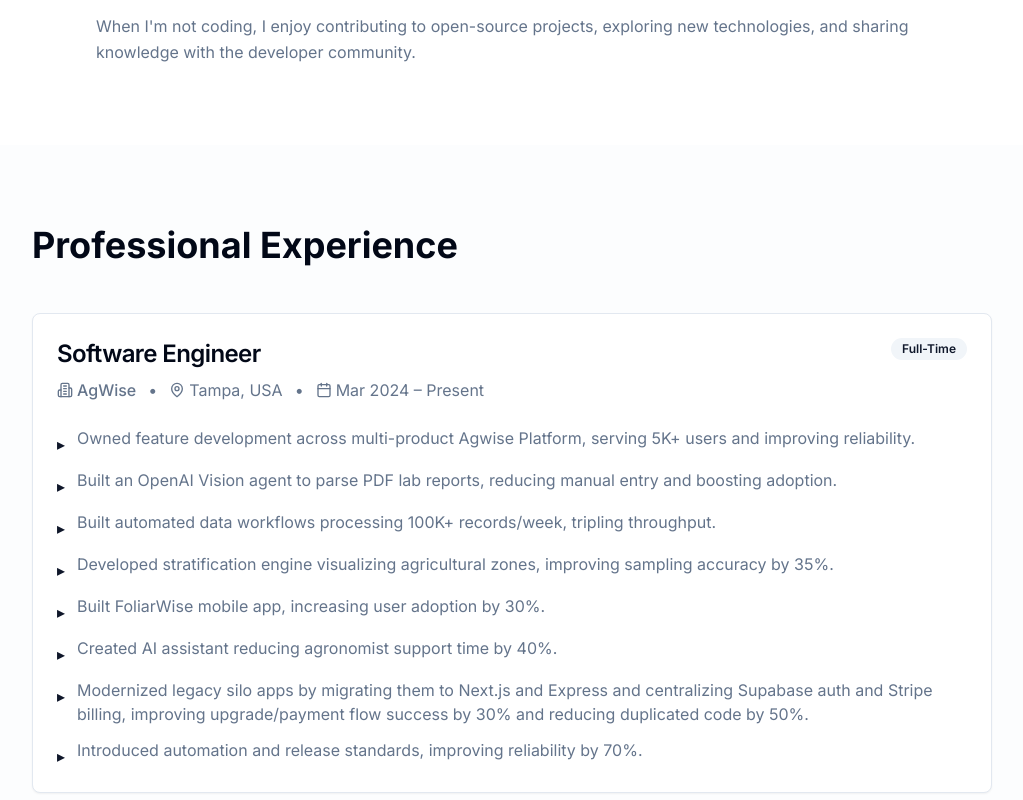
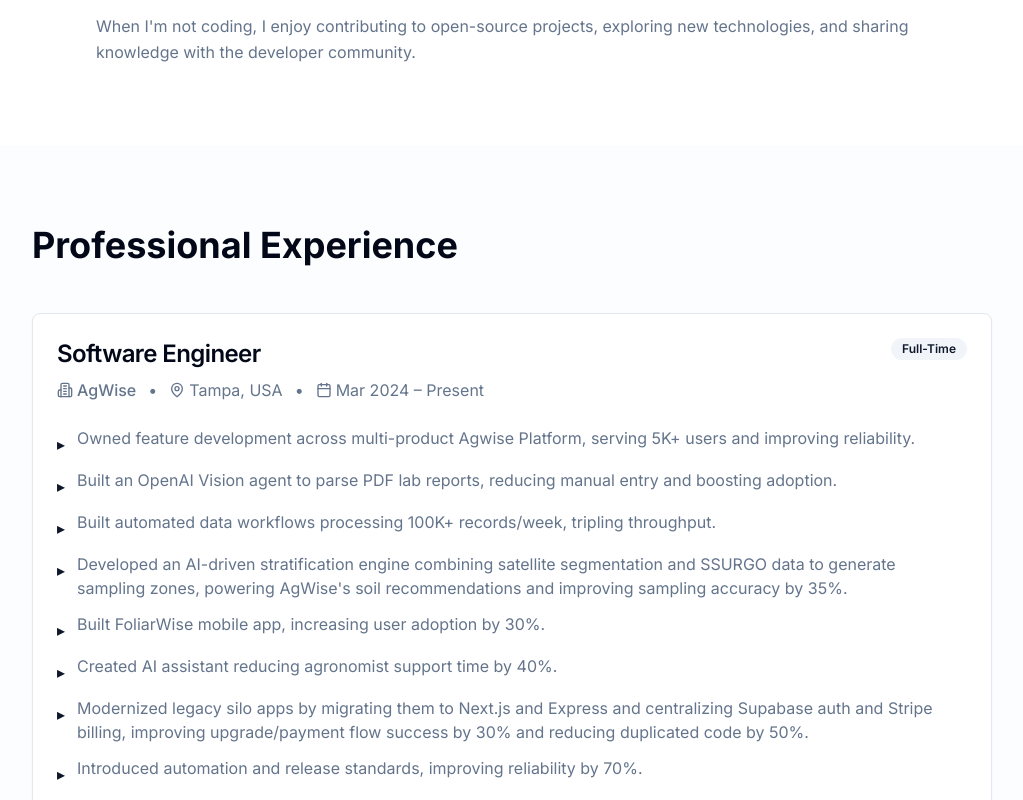
Before and after one commit to SaiSriramKurapati/new_portfolio, a Next.js app: page / in a window 1280 px wide. Shown: the part 1232-2032 px from the top of the page, without its empty margins (128-1151 px from the left). Built offline with nearby package versions, Linux system fonts and the light colour scheme.

Commit message:
Update AgWise experience: Add details about AI-driven stratification engine

```diff
--- a/components/sections/Experience.tsx
+++ b/components/sections/Experience.tsx
@@ -18,7 +18,7 @@
       "Owned feature development across multi-product Agwise Platform, serving 5K+ users and improving reliability.",
       "Built an OpenAI Vision agent to parse PDF lab reports, reducing manual entry and boosting adoption.",
       "Built automated data workflows processing 100K+ records/week, tripling throughput.",
-      "Developed stratification engine visualizing agricultural zones, improving sampling accuracy by 35%.",
+      "Developed an AI-driven stratification engine combining satellite segmentation and SSURGO data to generate sampling zones, powering AgWise's soil recommendations and improving sampling accuracy by 35%.",
       "Built FoliarWise mobile app, increasing user adoption by 30%.",
       "Created AI assistant reducing agronomist support time by 40%.",
       "Modernized legacy silo apps by migrating them to Next.js and Express and centralizing Supabase auth and Stripe billing, improving upgrade/payment flow success by 30% and reducing duplicated code by 50%.",
```
